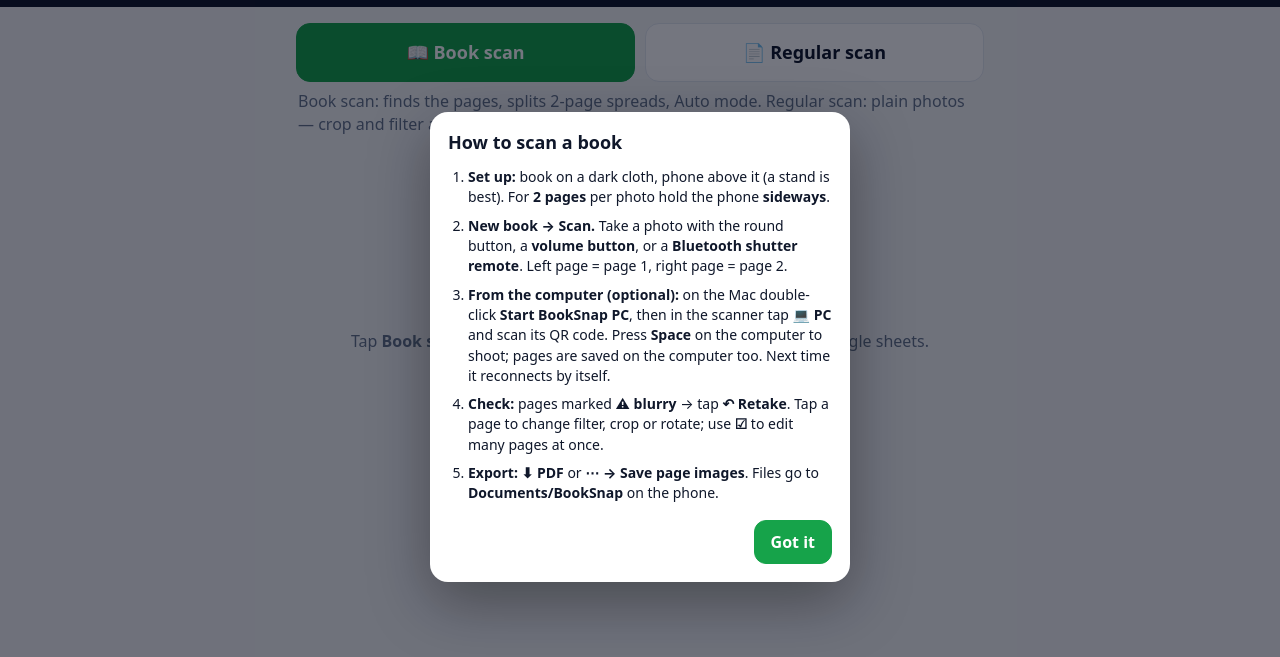
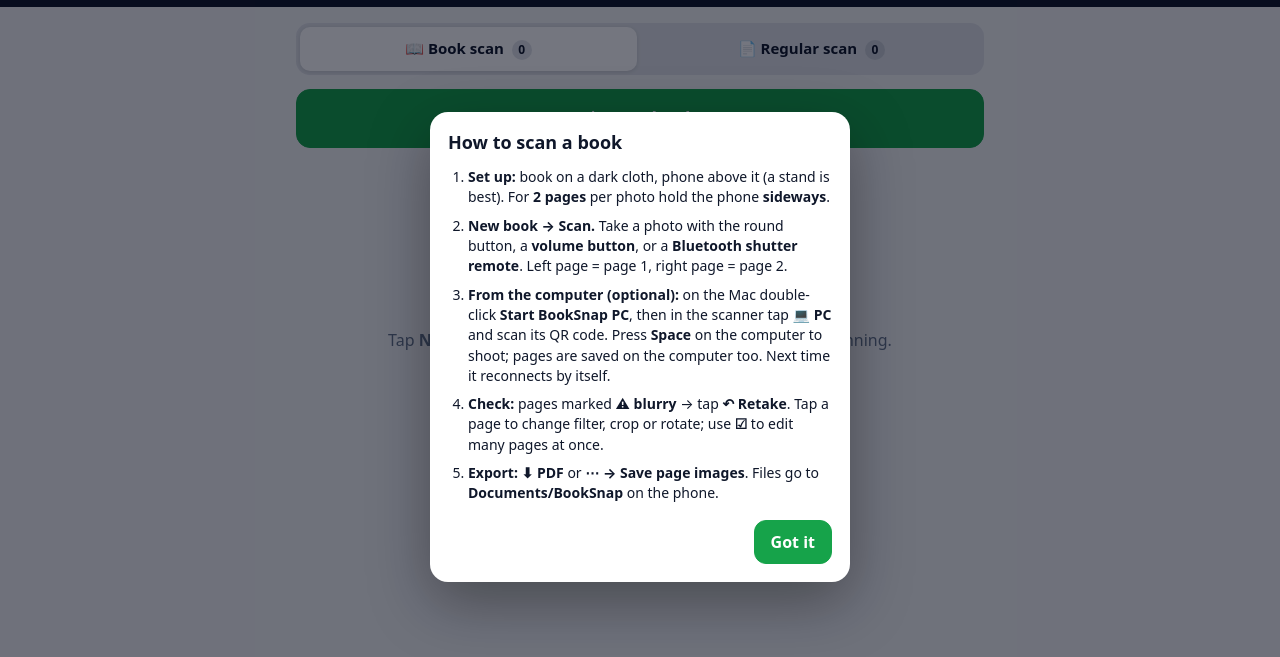
Before and after one commit to FahadBinAbdullah7/booksnap-scan, a website with bundled scripts: page app/index.html in a window 1280 px wide. Shown: the part 53-710 px from the top of the page. Built offline with nearby package versions, Linux system fonts and the light colour scheme.

Commit message:
1.2.1: home screen tabs — Book scan (with New book) and Regular scan (with New scan)
Co-Authored-By: Claude Opus 5.5 <noreply@anthropic.com>

```diff
--- a/app/css/app.css
+++ b/app/css/app.css
@@ -216,7 +216,9 @@ html:has(body.native-cam), body.native-cam, body.native-cam #app, body.native-ca
 .update-banner .ub-status:empty { display: none; }
 @media (prefers-color-scheme: dark) { .update-banner { background: #052e1f; border-color: #10b981; color: #d1fae5; } .update-banner .ub-notes { color: #a7f3d0; } }
 
-/* ---- home: book scan / regular scan */
-.newrow { display: flex; gap: 10px; }
-.newrow .btn { flex: 1; }
+/* ---- home: tabs for book scans / regular scans */
+.tabs { display: flex; gap: 6px; padding: 4px; margin: 0 0 14px; border-radius: 14px; background: rgba(100,116,139,.14); }
+.tab { flex: 1; border: 0; border-radius: 10px; padding: 11px 8px; font: inherit; font-weight: 600; font-size: 15px; background: transparent; color: inherit; cursor: pointer; }
+.tab.active { background: var(--card, #fff); box-shadow: 0 1px 4px rgba(0,0,0,.12); }
+.tab .tabn { display: inline-block; min-width: 20px; padding: 0 6px; margin-left: 4px; border-radius: 999px; font-size: 12px; line-height: 20px; background: rgba(100,116,139,.2); }
 .newhint { margin: 8px 2px 14px; }
--- a/app/js/app.js
+++ b/app/js/app.js
@@ -200,35 +200,46 @@ async function viewLibrary() {
   const books = await DB.listBooks();
   const counts = await Promise.all(books.map((b) => DB.countPages(b.id)));
   const st = await DB.storageInfo();
+  // two tabs: books (book scan) and regular scans
+  const tab = settings.homeTab === "doc" ? "doc" : "book";
+  const all = books.map((b, i) => ({ b, n: counts[i] }));
+  const shown = all.filter(({ b }) => (b.kind === "doc") === (tab === "doc"));
+  const nDoc = all.filter(({ b }) => b.kind === "doc").length, nBook = all.length - nDoc;
   app.innerHTML = `
     <header class="bar"><div class="brand"><span class="logo">📚</span> BookSnap</div><div style="flex:1"></div>
       <button class="icon" id="help" aria-label="How to use">?</button></header>
     <main class="lib">
-      <div class="newrow">
-        <button class="btn primary big" id="new">📖 Book scan</button>
-        <button class="btn big" id="newdoc">📄 Regular scan</button>
+      <div class="tabs" role="tablist">
+        <button class="tab${tab === "book" ? " active" : ""}" data-tab="book" role="tab">📖 Book scan <span class="tabn">${nBook}</span></button>
+        <button class="tab${tab === "doc" ? " active" : ""}" data-tab="doc" role="tab">📄 Regular scan <span class="tabn">${nDoc}</span></button>
       </div>
-      <p class="muted small newhint">Book scan: finds the pages, splits 2-page spreads, Auto mode. Regular scan: plain photos — crop and filter afterwards.</p>
-      ${books.length ? `<div class="books">${books.map((b, i) => `
+      ${tab === "book"
+        ? `<button class="btn primary big" id="new">＋ New book</button>`
+        : `<button class="btn primary big" id="newdoc">＋ New scan</button>
+           <p class="muted small newhint">Plain photos, no page detection — crop, rotate and filter each page afterwards.</p>`}
+      ${shown.length ? `<div class="books">${shown.map(({ b, n }) => `
         <a class="book" href="#/book/${b.id}">
           <div class="cover" data-cover="${b.id}"></div>
-          <div class="info"><div class="name">${b.kind === "doc" ? "📄 " : ""}${esc(b.name)}</div>
-          <div class="meta">${counts[i]} pages · ${fmtDate(b.updated)}</div></div>
+          <div class="info"><div class="name">${esc(b.name)}</div>
+          <div class="meta">${n} pages · ${fmtDate(b.updated)}</div></div>
           <span class="chev">›</span>
         </a>`).join("")}</div>`
-      : `<div class="empty"><div class="big-emoji">📖</div><p>No books yet.</p><p class="muted">Tap <b>Book scan</b> for a book, or <b>Regular scan</b> for documents and single sheets.</p></div>`}
+      : tab === "book"
+        ? `<div class="empty"><div class="big-emoji">📖</div><p>No books yet.</p><p class="muted">Tap <b>New book</b>, put your book under the phone and start scanning.</p></div>`
+        : `<div class="empty"><div class="big-emoji">📄</div><p>No regular scans yet.</p><p class="muted">Tap <b>New scan</b> to photograph documents, receipts or single sheets.</p></div>`}
       <p class="storage">${st.quota ? `Stored on this device: ${fmtBytes(st.usage)} of ${fmtBytes(st.quota)} available` : ""}
       ${st.persisted ? " · protected ✓" : ""}</p>
       ${N.isAndroid() ? `<p class="storage"><span id="appver"></span> · <a href="#" id="chkupd">Check for updates</a></p>` : ""}
     </main>`;
-  app.querySelector("#new").onclick = async () => {
+  app.querySelectorAll(".tab").forEach((t) => (t.onclick = () => { settings.homeTab = t.dataset.tab; saveSettings(); viewLibrary(); }));
+  if (app.querySelector("#new")) app.querySelector("#new").onclick = async () => {
     const name = await ask("Book name", "Book " + new Date().toLocaleDateString(), "Create");
     if (!name) return;
     DB.askPersist();
     const b = await DB.createBook(name);
     go("#/scan/" + b.id);
   };
-  app.querySelector("#newdoc").onclick = async () => {
+  if (app.querySelector("#newdoc")) app.querySelector("#newdoc").onclick = async () => {
     const name = await ask("Scan name", "Scan " + new Date().toLocaleString(), "Create");
     if (!name) return;
     DB.askPersist();
@@ -250,7 +261,7 @@ async function viewLibrary() {
     app.querySelector("#chkupd").onclick = (e) => { e.preventDefault(); toast("Checking…"); Upd.banner(lib, { force: true, toast }).catch(() => {}); };
   }
   const urls = [];
-  for (const b of books) {
+  for (const { b } of shown) {
     const ps = await DB.listPages(b.id);
     const first = ps.find((p) => p.status === "done");
     if (!first) continue;
--- a/app/sw.js
+++ b/app/sw.js
@@ -1,5 +1,5 @@
 // Offline support: network first (so updates arrive), cache as fallback.
-const CACHE = "booksnap-v23";
+const CACHE = "booksnap-v24";
 const FILES = ["./", "index.html", "css/app.css", "js/app.js", "js/db.js", "js/imgproc.js", "js/worker.js",
   "js/pdf.js", "js/camera.js", "js/remote.js", "js/pc.js", "js/pc-boot.js", "js/detect-worker.js", "js/pagenum.js", "js/pc-ui.js", "js/device.js", "js/pagesig.js", "js/lockedit.js", "js/updater.js", "js/pc-local.js", "js/native.js", "vendor/capacitor-core.js", "pc.html", "css/pc.css",
   "vendor/peerjs.min.js", "vendor/qrcode.js", "manifest.webmanifest", "icons/icon.svg", "icons/icon-192.png", "icons/icon-512.png"];
--- a/package.json
+++ b/package.json
@@ -1,6 +1,6 @@
 {
   "name": "booksnap",
-  "version": "1.2.0",
+  "version": "1.2.1",
   "private": true,
   "description": "BookSnap book scanner - Android app wrapper",
   "scripts": {
```
